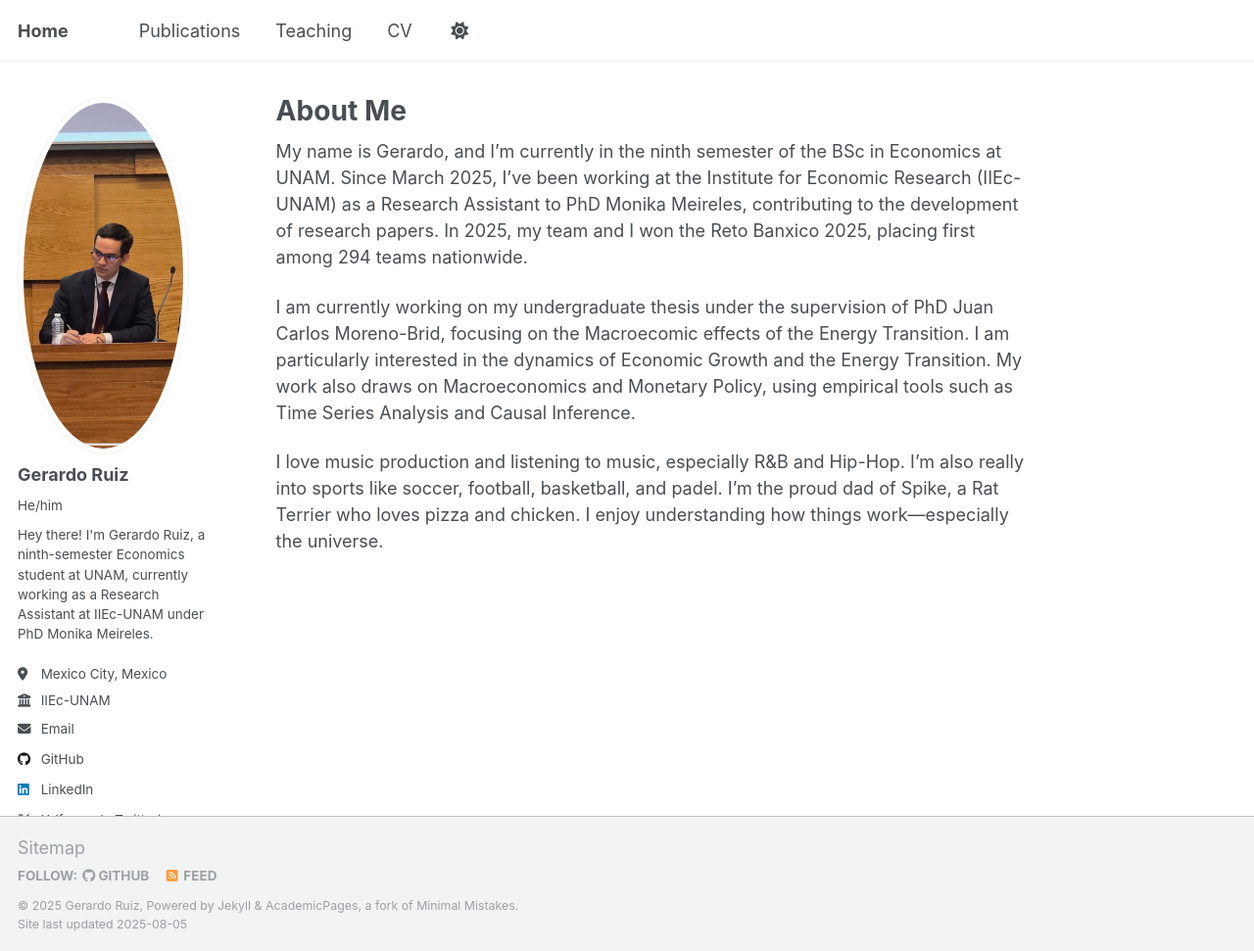
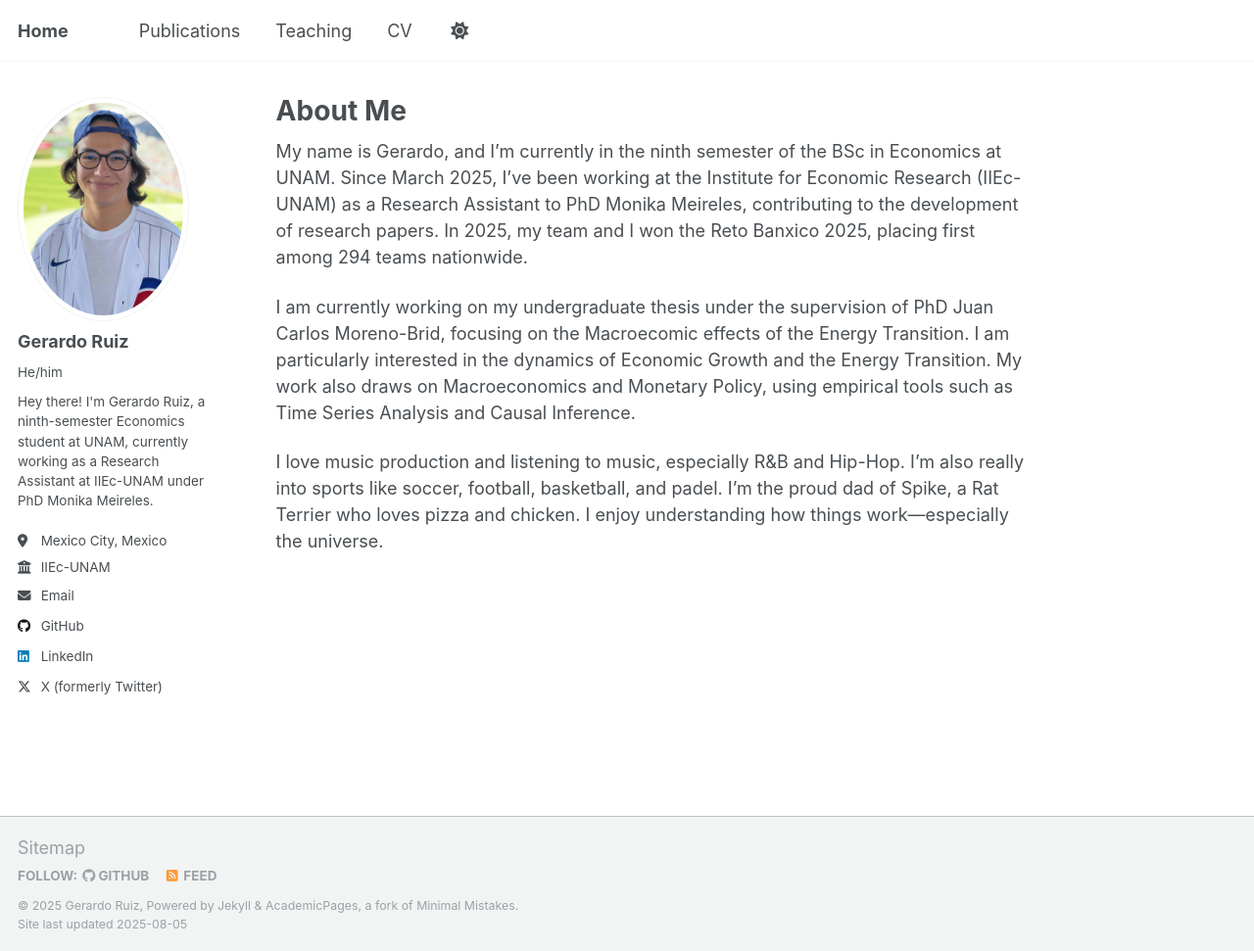
Before and after one commit to gerardorglz/gerardorglz.github.io, a Jekyll site: the page built from _pages/about.md, in a window 1280 px wide and 971 px high. Shown: the whole window at 98% size. Built offline with Jekyll 4.4.1, drawn with Linux system fonts in a browser that asks for light colours.

Commit message:
05/08/2025

```diff
--- a/_config.yml
+++ b/_config.yml
@@ -13,16 +13,17 @@
 title_separator          : "-"
 name                     : &name "Gerardo Ruiz"
 description              : &description "personal description"
-url                      : https://gerardorglz.github.io/gerardoruizg/ # the base hostname & protocol for your site e.g. "https://[your GitHub username].github.io" or if you already have some other page hosted on Github then use "https://[your GitHub username].github.io/[Your Repo Name]"
+url                      : https://gerardorglz.github.io # the base hostname & protocol for your site e.g. "https://[your GitHub username].github.io" or if you already have some other page hosted on Github then use "https://[your GitHub username].github.io/[Your Repo Name]"
 baseurl                  : "" # the subpath of your site, e.g. "/blog"
-repository               : "gerardorglz/gerardoruizg"
+repository               : "gerardorglz.github.io" # the name of your repository, e.g. "gerardorglz.github.io" or "gerardorglz.github.io/your-repo-name"
+copyright                : "© 2024 Gerardo Ruiz" # Copyright text, e.g.
 
 # Site Author - The following control what appear as part of the author content on the side bar.
 #               If a field is blank the icon and link will not appear, otherwise it will be shown.
 #               Additional customization can be done by editing /_includes/author-profile.html
 author:
   # Biographic information
-  avatar           : "IMG_3434.jpg"
+  avatar           : "IMG_3165.jpg"
   name             : "Gerardo Ruiz"
   pronouns         : "He/him"
   bio              : "Hey there! I'm Gerardo Ruiz, a ninth-semester Economics student at UNAM, currently working as a Research Assistant at IIEc-UNAM under PhD Monika Meireles."
```
